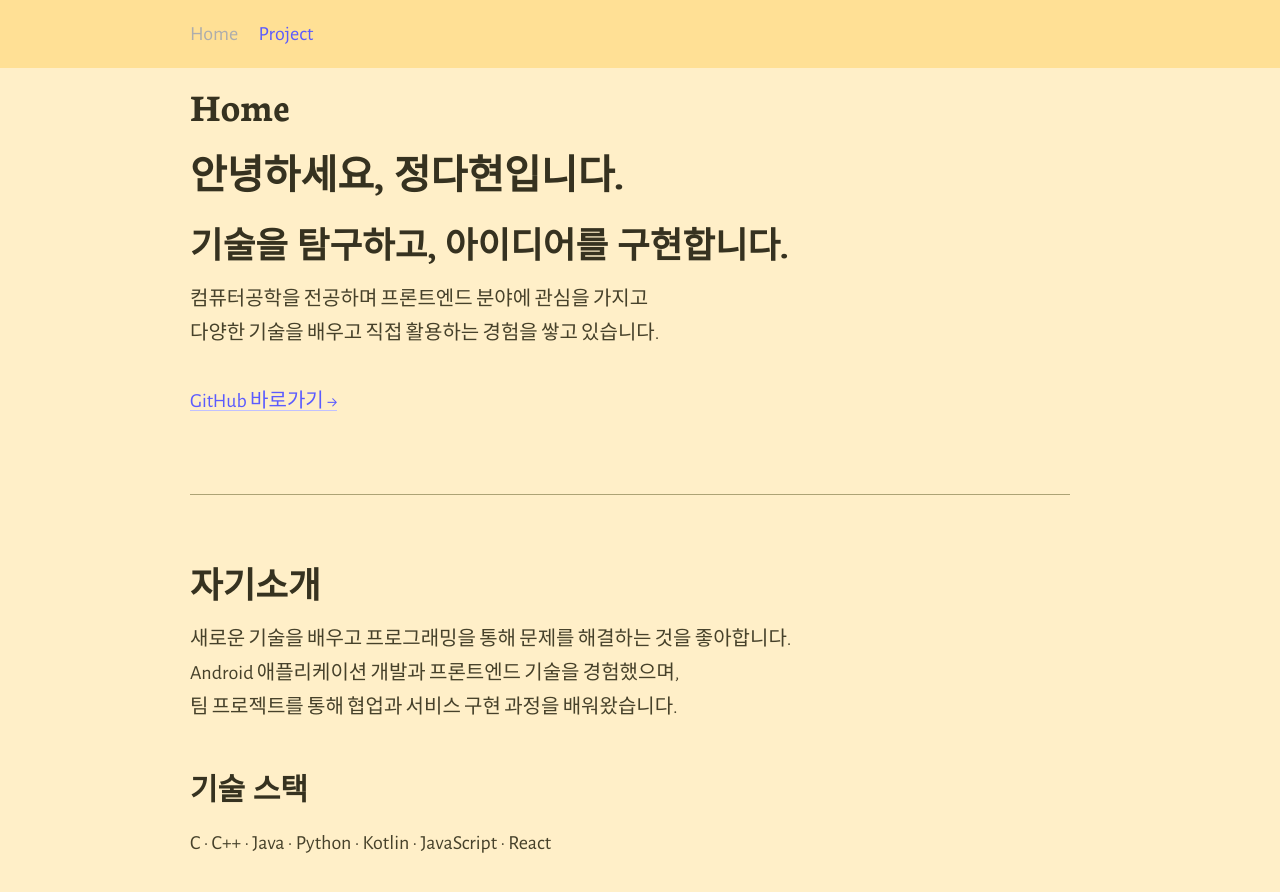
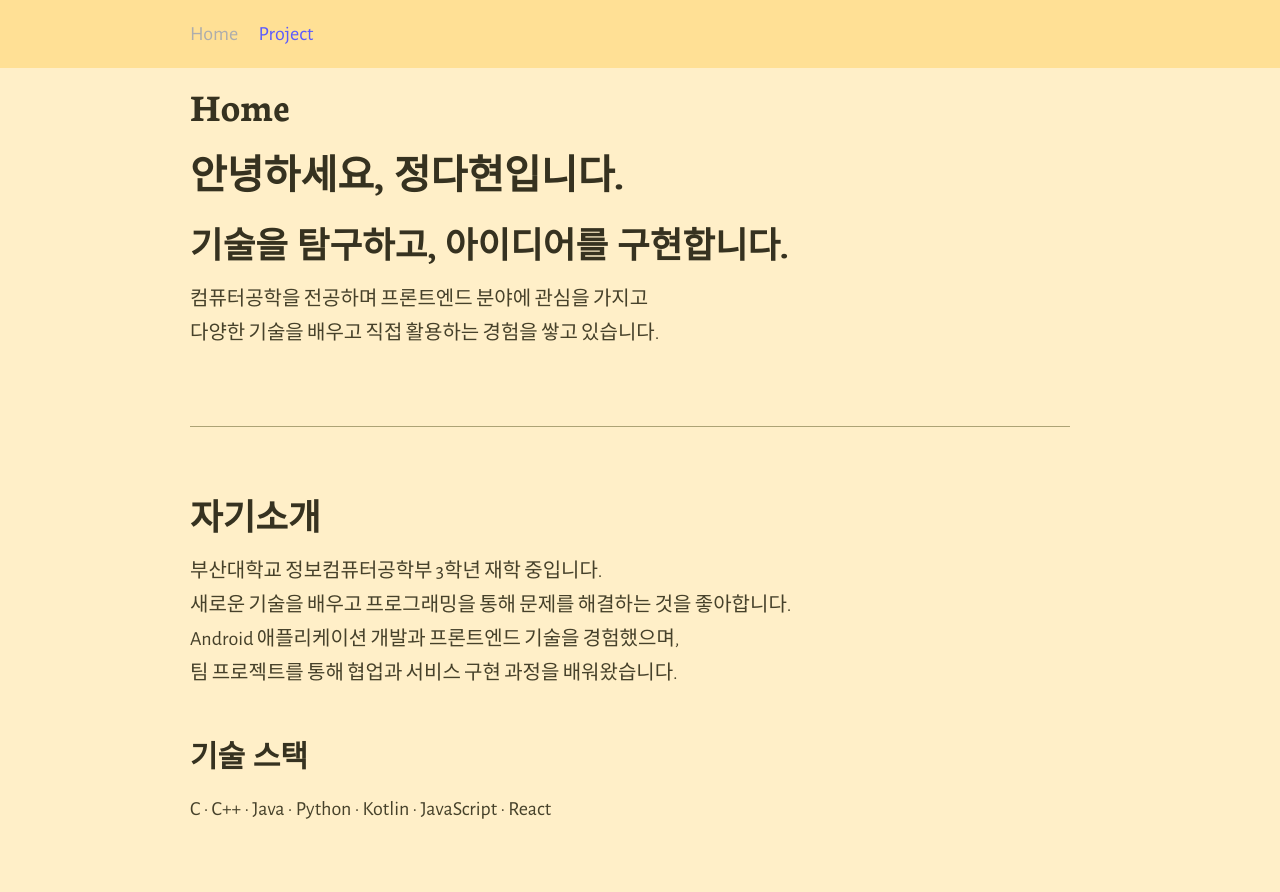
Before and after one commit to dadah118/dadah118.github.io, a Jekyll site: the page built from index.html, in a window 1280 px wide and 900 px high. Shown: the top 892 px of the window. Built offline with Jekyll 4.4.1, drawn with Linux system fonts in a browser that asks for light colours; the list of posts is cut into pages by our own code.

Commit message:
Update portfolio

```diff
--- a/index.html
+++ b/index.html
@@ -12,9 +12,6 @@ title: Home
     다양한 기술을 배우고 직접 활용하는 경험을 쌓고 있습니다.
   </p>
 
-  <p>
-    <a href="https://github.com/dadah118">GitHub 바로가기 →</a>
-  </p>
 </section>
 
 <hr>
@@ -22,6 +19,7 @@ title: Home
 <h2>자기소개</h2>
 
 <p>
+  부산대학교 정보컴퓨터공학부 3학년 재학 중입니다.<br>
   새로운 기술을 배우고 프로그래밍을 통해 문제를 해결하는 것을 좋아합니다.<br>
   Android 애플리케이션 개발과 프론트엔드 기술을 경험했으며,<br>
   팀 프로젝트를 통해 협업과 서비스 구현 과정을 배워왔습니다.
```
